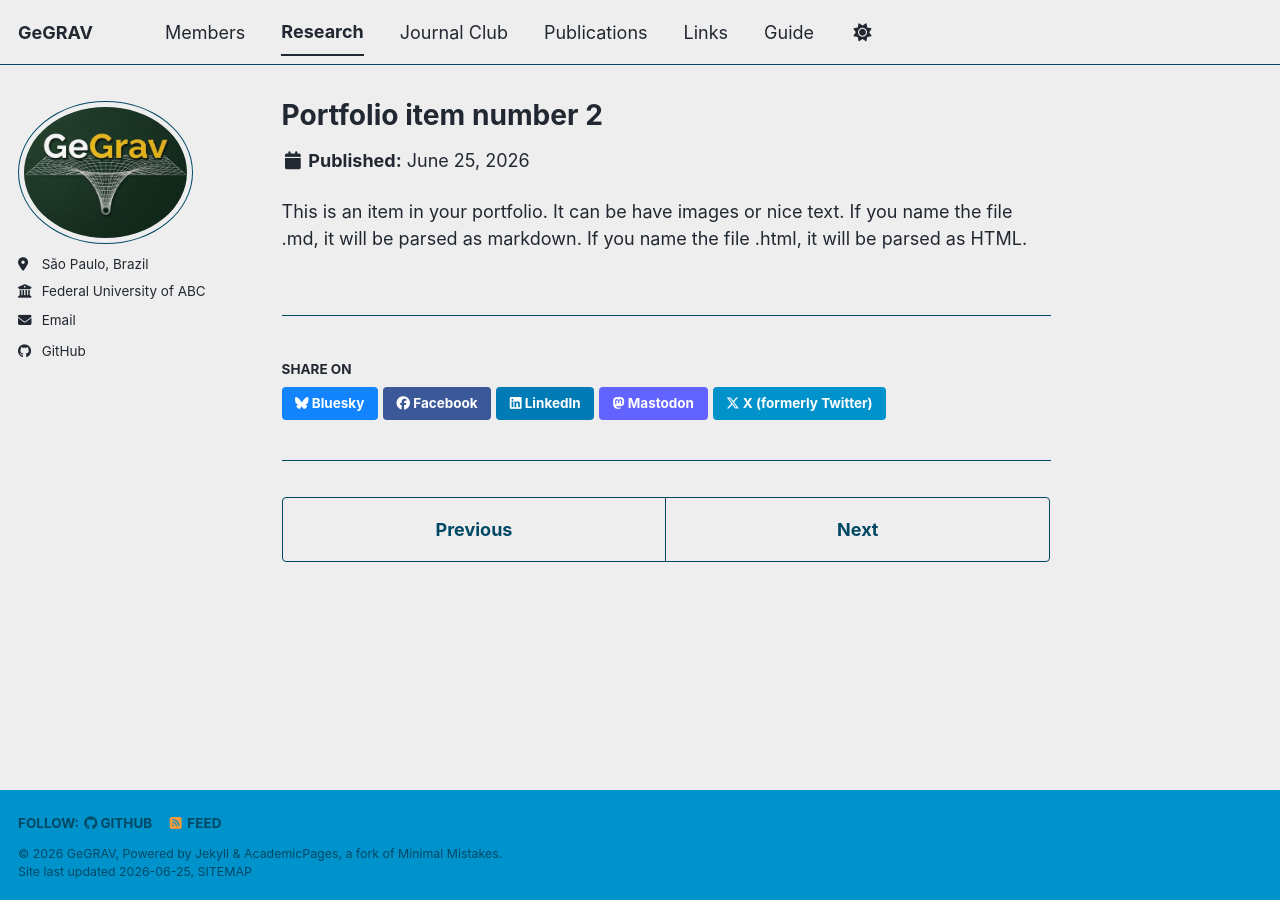
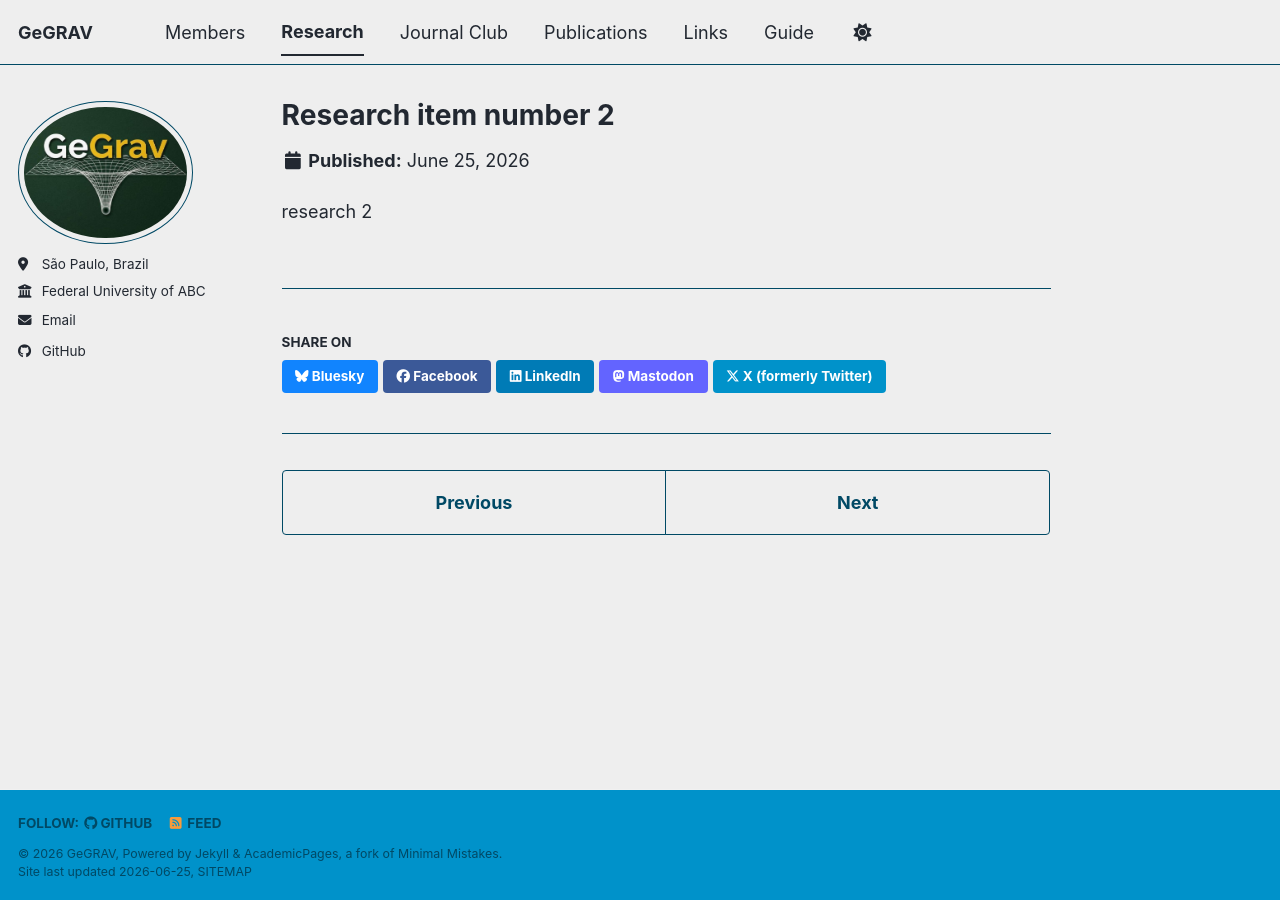
Before and after one commit to gegrav-ufabc/gegrav-ufabc.github.io, a Jekyll site: the page built from _portfolio/portfolio-2.html, in a window 1280 px wide. Built offline with Jekyll 4.4.1, drawn with Linux system fonts in a browser that asks for light colours; a style sheet for code colours, icons or effects is not loaded.

Commit message:
Update portfolio-2.html

```diff
--- a/_portfolio/portfolio-2.html
+++ b/_portfolio/portfolio-2.html
@@ -1,7 +1,7 @@
 ---
-title: "Portfolio item number 2"
-excerpt: "Short description of portfolio item number 2 <br/><img src='/images/500x300.png'>"
-collection: portfolio
+title: "Research item number 2"
+excerpt: "Short description of research item number 2<br/><img src='/images/500x300.png'>"
+collection: research
 ---
 
-This is an item in your portfolio. It can be have images or nice text. If you name the file .md, it will be parsed as markdown. If you name the file .html, it will be parsed as HTML.
+research 2
```
